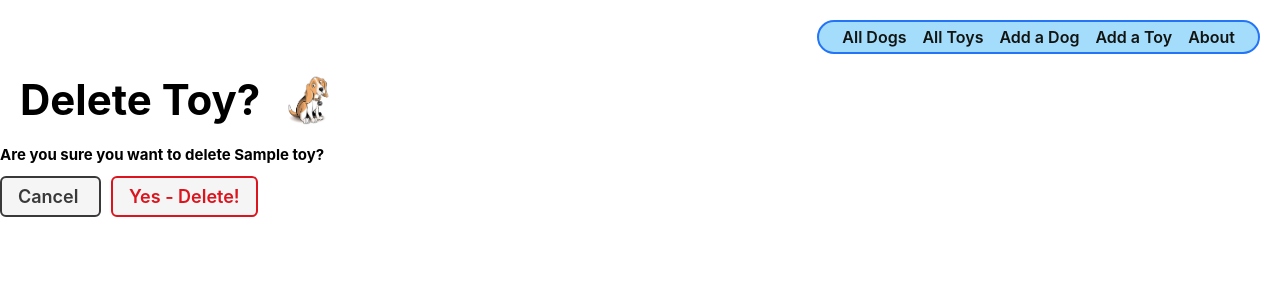
After one commit to c-fasano/dog_collector, a Django app: page /toys/1/delete/ in a window 1280 px wide. The commit adds this page. Shown: the top 300 px of the page. Run offline with Django 3.2, Linux system fonts and the light colour scheme; tables that the repository leaves empty hold one stand-in row (values such as "Sample post").

```diff
--- a/main_app/models.py
+++ b/main_app/models.py
@@ -28,6 +28,7 @@ class Dog(models.Model):
   breed = models.CharField(max_length=100)
   description = models.TextField(max_length=250)
   age = models.IntegerField()
+  toys = models.ManyToManyField(Toy)
 
   def __str__(self):
     return self.name
--- a/main_app/static/css/base.css
+++ b/main_app/static/css/base.css
@@ -88,11 +88,6 @@ nav li {
   padding: 5px 8px;
 }
 
-.header-logo-container {
-  margin: auto;
-  padding: 10px 20px 0;
-  max-width: 500px;
-}
 
 .page-header {
   display: flex;
--- /dev/null
+++ b/main_app/templates/main_app/toy_confirm_delete.html
@@ -0,0 +1,23 @@
+{% extends 'base.html' %}
+{% load static %}
+
+{% block content %}
+
+<div class="page-header">
+  <h1>Delete Toy?</h1>
+  <img src="{% static 'images/Dog6.jpeg' %}" alt="A beagle named diesel"/>
+</div>
+<h2>Are you sure you want to delete {{ object.name }}?</h2>
+
+<form action="" method="POST" class="form">
+  {% csrf_token %}
+  <a
+    href="{% url 'toys_detail' toy.id %}"
+    class="btn secondary"
+  >
+    Cancel
+  </a>
+  <button type="submit" class="btn danger">Yes - Delete!</button>
+</form>
+
+{% endblock %}
--- a/main_app/views.py
+++ b/main_app/views.py
@@ -30,7 +30,7 @@ def add_walk(request, dog_id):
 
 class DogCreate(CreateView):
   model = Dog
-  fields = '__all__'
+  fields = ['name', 'breed', 'description', 'age']
   success_url= '/dogs/'
 
 class DogUpdate(UpdateView):
```
Also changed, not shown: main_app/templates/base.html (+0 -8 lines), main_app/templates/dogs/detail.html (+30 -0 lines), main_app/templates/main_app/toy_list.html (+5 -5 lines), main_app/migrations/0005_dog_toys.py (added), main_app/static/images/Dogs7.jpg (added).
